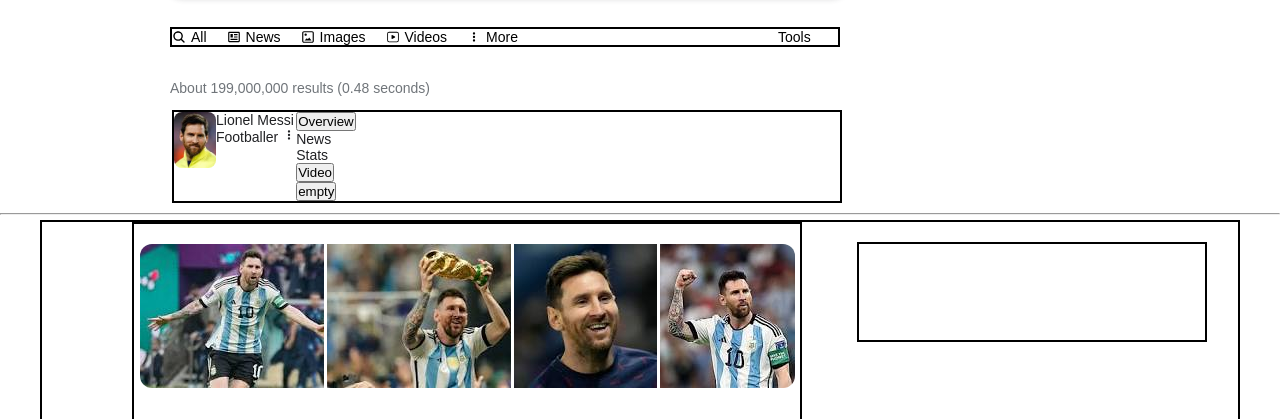
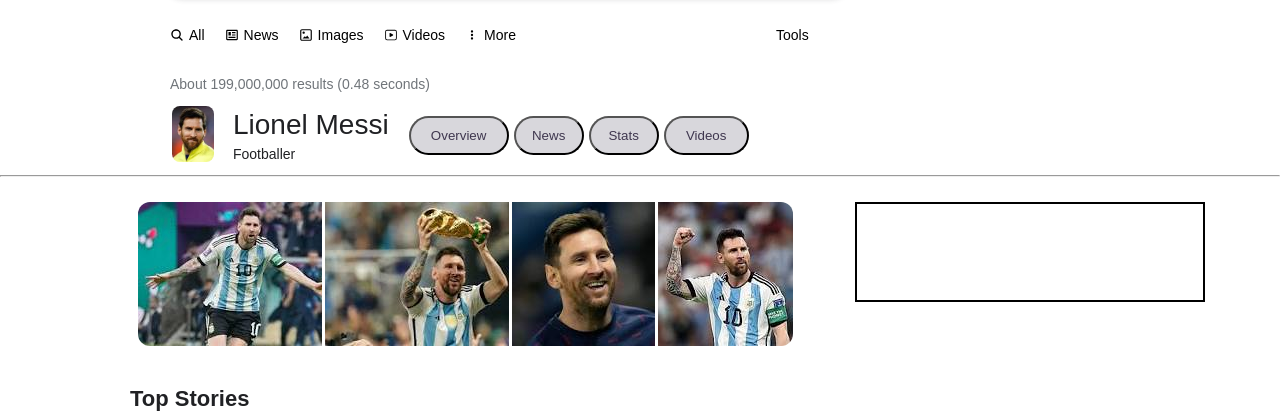
Before and after one commit to usiemeblessing/messi-profile-search, a plain HTML site: page index.html in a window 1280 px wide. Shown: the part 77-496 px from the top of the page. Drawn offline with Linux system fonts and the light colour scheme.

Commit message:
modified index.html and css filesz

```diff
--- a/CSS/styles.css
+++ b/CSS/styles.css
@@ -75,7 +75,7 @@ hr {
 .tools-container {
 	width: 670px;
 	margin-left: 170px;
-	border: 2px solid black;
+	/* border: 2px solid black; */
 	margin-bottom: 20px;
 }
 
@@ -117,18 +117,57 @@ li {
 .messi-overview {
 	width: 670px;
 	margin-left: 172px;
-	border: 2px solid black;
+	/* border: 2px solid black; */
 	display: flex;
+	gap: 10px;
 }
 
 .messi-headshot {
 	border-radius: 8px;
 	width: 42px;
 	height: 56px;
+	margin-right: 19px;
 }
 
 .head-shot-and-name {
 	display: flex;
+	align-items: center;
+}
+.messi-name {
+	font-size: 28px;
+	margin-bottom: 5px;
+}
+.messi-occupation {
+	font-size: 14px;
+	line-height: 22px;
+}
+
+.overview-buttons-container {
+	display: flex;
+	align-items: center;
+	gap: 5px;
+}
+
+.btn {
+	border-radius: 100px;
+	padding: 10px 5px;
+	color: #3f374f;
+	background: #d8d7dc;
+	outline: 0;
+	cursor: pointer;
+}
+
+.btn-overview {
+	width: 100px;
+}
+
+.btn-news,
+.btn-stats {
+	width: 70px;
+}
+
+.btn-videos {
+	width: 85px;
 }
 
 /* after top section horizontal rule */
@@ -139,7 +178,7 @@ li {
 	position: relative;
 	display: flex;
 	gap: 55px;
-	border: 2px solid black;
+	/* border: 2px solid black; */
 	/* background-color: #70757a; */
 	margin-top: 5px;
 }
@@ -147,7 +186,7 @@ li {
 .article {
 	width: 670px;
 	margin-left: 90px;
-	border: 2px solid black;
+	/* border: 2px solid black; */
 }
 
 .aside {
--- a/index.html
+++ b/index.html
@@ -223,32 +223,18 @@
 							class="messi-headshot"
 					/></a>
 					<div class="Messi-name">
-						<p>Lionel Messi</p>
-						<p>
-							Footballer
-							<span
-								><svg
-									xmlns="http://www.w3.org/2000/svg"
-									width="1em"
-									height="1em"
-									preserveAspectRatio="xMidYMid meet"
-									viewBox="0 0 24 24"
-								>
-									<path
-										fill="currentColor"
-										d="M12 16a2 2 0 0 1 2 2a2 2 0 0 1-2 2a2 2 0 0 1-2-2a2 2 0 0 1 2-2m0-6a2 2 0 0 1 2 2a2 2 0 0 1-2 2a2 2 0 0 1-2-2a2 2 0 0 1 2-2m0-6a2 2 0 0 1 2 2a2 2 0 0 1-2 2a2 2 0 0 1-2-2a2 2 0 0 1 2-2Z"
-									/></svg
-							></span>
-						</p>
+						<p class="messi-name">Lionel Messi</p>
+						<p>Footballer</p>
 					</div>
 				</div>
 				<div></div>
-				<div class="overview-buttons">
-					<div><button>Overview</button></div>
-					<div><div>News</div></div>
-					<div><div>Stats</div></div>
-					<div><button>Video</button></div>
-					<div><button>empty</button></div>
+				<div class="overview-buttons-container">
+					<div>
+						<button class="btn btn-overview">Overview</button>
+					</div>
+					<div><button class="btn btn-news">News</button></div>
+					<div><button class="btn btn-stats">Stats</button></div>
+					<div><button class="btn btn-videos">Videos</button></div>
 				</div>
 			</section>
 			<!-- end of top section -->
```
